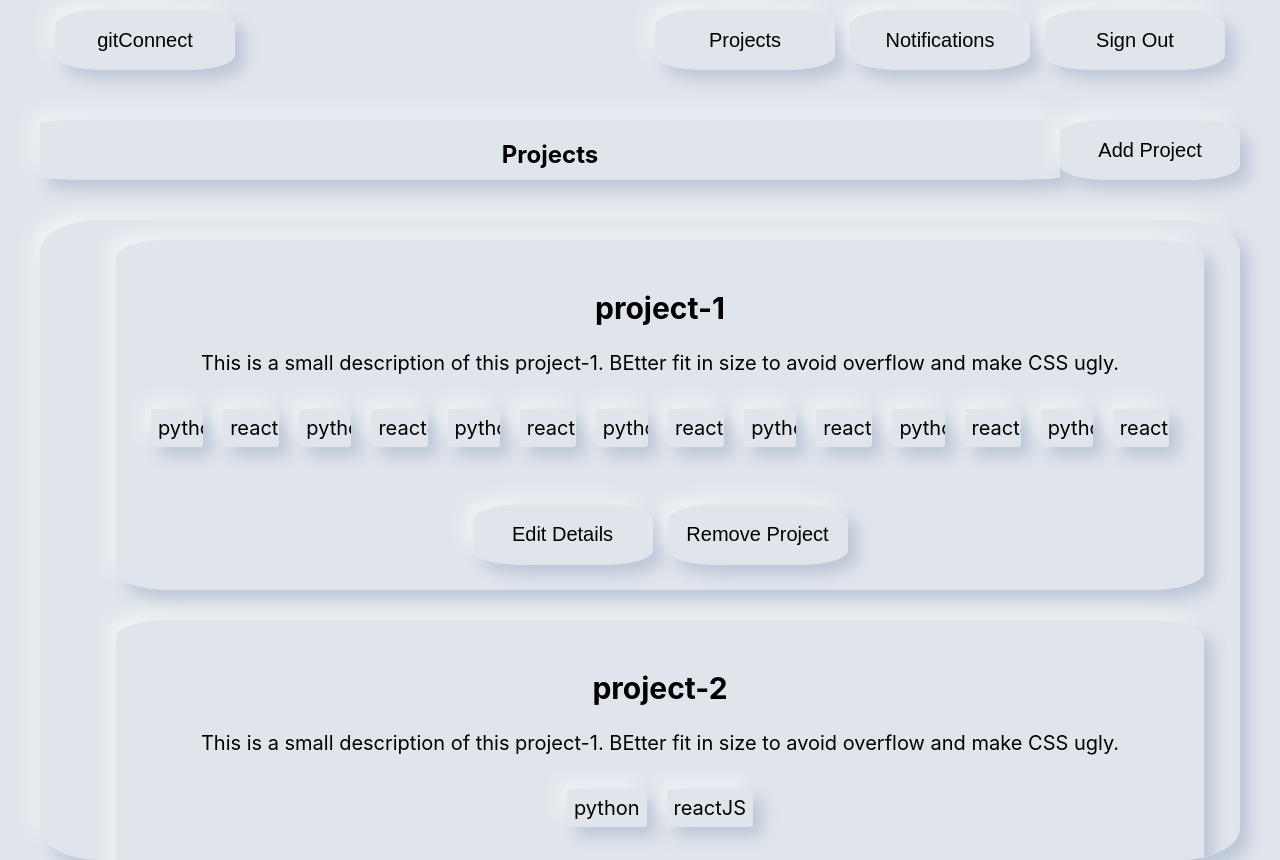
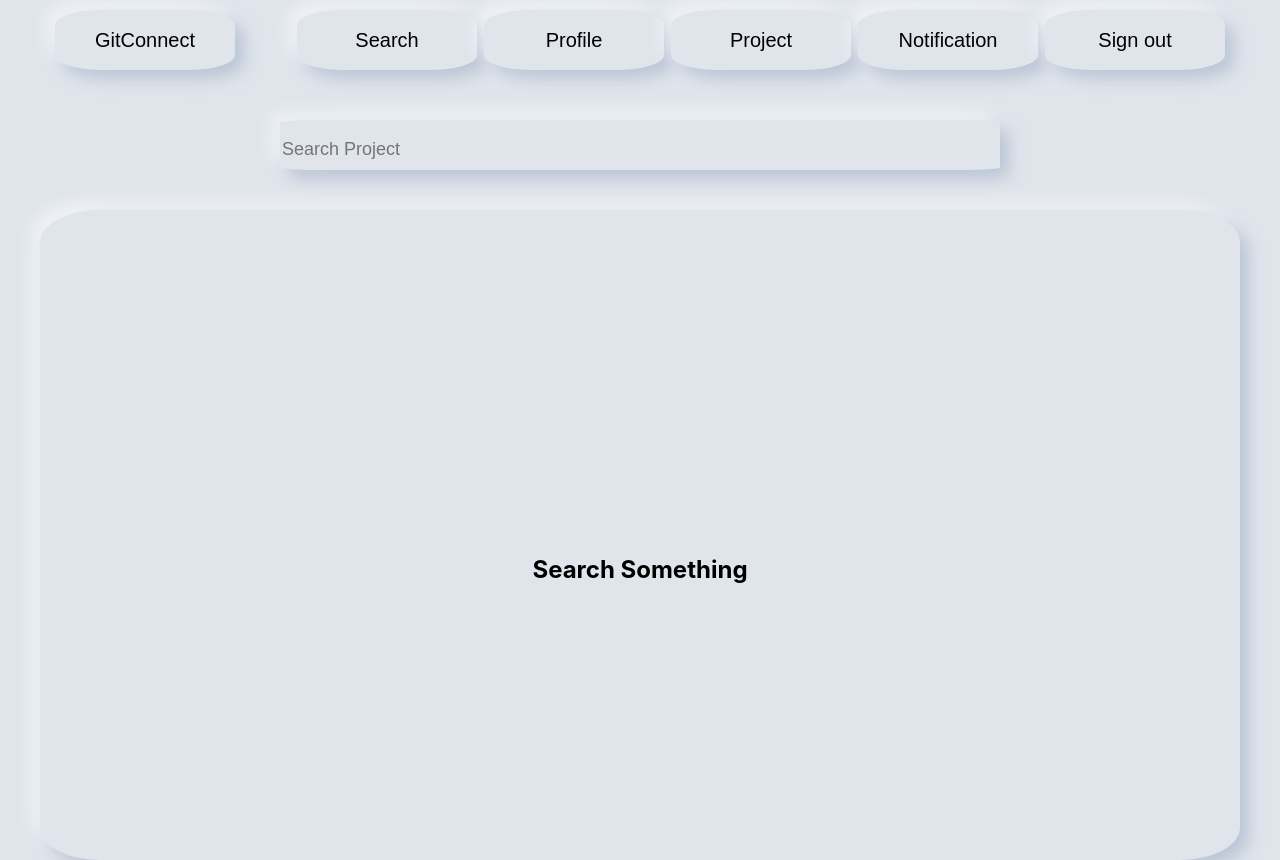
Before and after one commit to purveshpatel511/gitconnet, a React (Create React App) app: page / in a window 1280 px wide. Built offline with nearby package versions, Linux system fonts and the light colour scheme.

Commit message:
react-router-dom redirection is completed

```diff
--- a/src/App.js
+++ b/src/App.js
@@ -1,56 +1,29 @@
 import './App.css';
-import CustomButton from './components/custom-button/custom-button.component';
-import VerticalScroll from './components/vertical-scroll/vertical-scroll.component'
-import ProjectCardView from './components/projectcardview/projectcardview.component'
-import Header from './components/header/header.component'
-import NeumorphicText from './components/neumorphic-text/neumorphic-text.component'
-import PageNotFound from './pages/404Page/404Page.component'
-import CardList from './components/cardlist/cardlist.component';
-import CardGrid from './components/cardgrid/cardgrid.component'
-import Card from './components/card/card.component';
+import Header from './components/header/header.component';
+import PageNotFound from './pages/404Page/404Page.component';
 import UserProfile from './pages/user-profile/user-profile.component';
-import AWSSVG from './components/skill-card/programing-language-logos/aws.svg';
-import SkillCard from './components/skill-card/skill-card.component'
 import UserProject from './pages/user-project/user-project.component';
 import Notification from './pages/notification/notification.component';
-import ProjectEditSkill from './components/project-edit-skill/project-edit-skill.component';
-import CancelButton from './components/cancel-button/cancel-button.component';
 import SearchPage from './pages/search-page/search-page.component';
 
+
+import { Switch, BrowserRouter as Router, Route } from 'react-router-dom';
 
 function App() {
   return (
     <div className="App">
-      <Header />
-      <br /><br />
-      {/* <SearchPage /> */}
-      {/* <ProjectEditSkill id="11" skill="Python">
-        <CancelButton />
-      </ProjectEditSkill> */}
-      <UserProject />
-      {/* <UserProfile /> */}
-      {/* <Notification /> */}
-      {/* <PageNotFound /> */}
-      {/* <SkillCard imageURL={AWSSVG} imageText="AWS"/> */}
-      {/* <VerticalScroll height="600px">
-        <CardGrid gridColumn="1fr 1fr 1fr">
-          <CardView/>
-          <CardView/>
-          <CardView/>
-          <CardView/>
-          <CardView/>
-          <CardView/>
-          <CardView/>
-          <CardView/>
-          <CardView/>
-          <CardView/>
-          <CardView/>
-          <CardView/>
-          <CardView/>
-          <CardView/>
-
-        </CardGrid>
-      </VerticalScroll> */}
+      <Router>
+        <Header />
+        <br /><br />
+        <Switch>
+          <Route exact path="/" component={SearchPage} />
+          <Route exact path="/profile" component={UserProfile} />
+          <Route exact path="/projects" component={UserProject} />
+          <Route exact path="/notifications" component={Notification} />
+          <Route exact path="/signout" component={SearchPage} />
+          <Route component={PageNotFound} />
+        </Switch>
+      </Router>
     </div>
   );
 }
--- a/src/components/header/header.component.jsx
+++ b/src/components/header/header.component.jsx
@@ -1,21 +1,33 @@
 import React from 'react';
-import { Switch, Route } from 'react-router-dom';
+import { Link, BrowserRouter } from 'react-router-dom';
 import './header.style.scss';
 
 import CustomButton from '../custom-button/custom-button.component';
 
 const Header = () => {
     return(
-        <header className="header">
+        <nav className="header">
             <div className="logo">
-            <CustomButton title="gitConnect" />
+                <CustomButton title="GitConnect" />
             </div>
             <div className="options">
-                <CustomButton title="Projects"/>
-                <CustomButton title="Notifications" />
-                <CustomButton title="Sign Out" />
+                <Link to="/">
+                    <CustomButton title="Search" />
+                </Link>
+                <Link to="/profile">
+                    <CustomButton title="Profile" />
+                </Link>
+                <Link to="/projects">
+                    <CustomButton title="Project" />
+                </Link>
+                <Link to="/notifications">
+                    <CustomButton title="Notification" />
+                </Link>
+                <Link to="/signout">
+                    <CustomButton title="Sign out" />
+                </Link>
             </div>
-        </header>
+        </nav>
     );
 }
 
--- a/src/components/header/header.style.scss
+++ b/src/components/header/header.style.scss
@@ -18,7 +18,11 @@
 
     .options {
         display: grid;
-        grid-template-columns: 1fr 1fr 1fr;
-        grid-gap: 15px;
+        grid-template-columns: 1fr 1fr 1fr 1fr 1fr;
+        grid-gap: 7px;
+    }
+
+    Link{
+        text-decoration: none;
     }
 }
```
Also changed, not shown: 1 other file (tests, documents, lock files or other folders).
